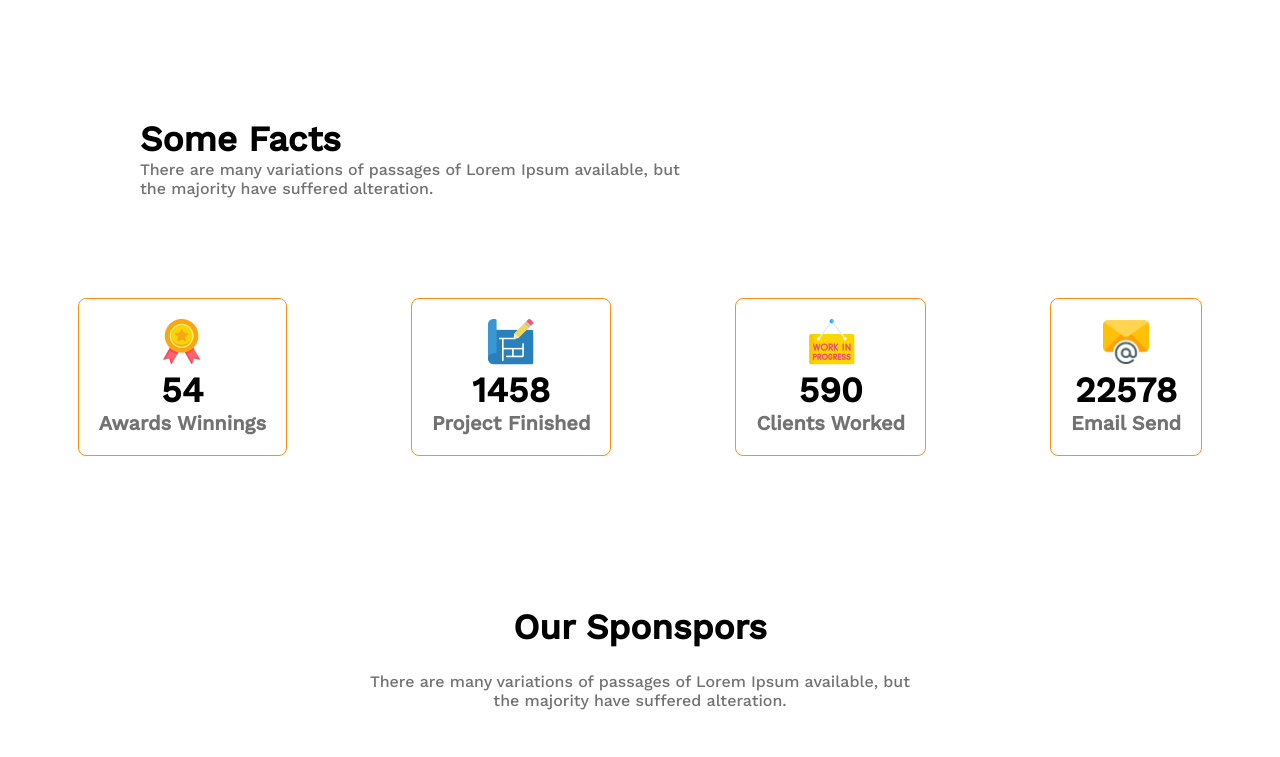
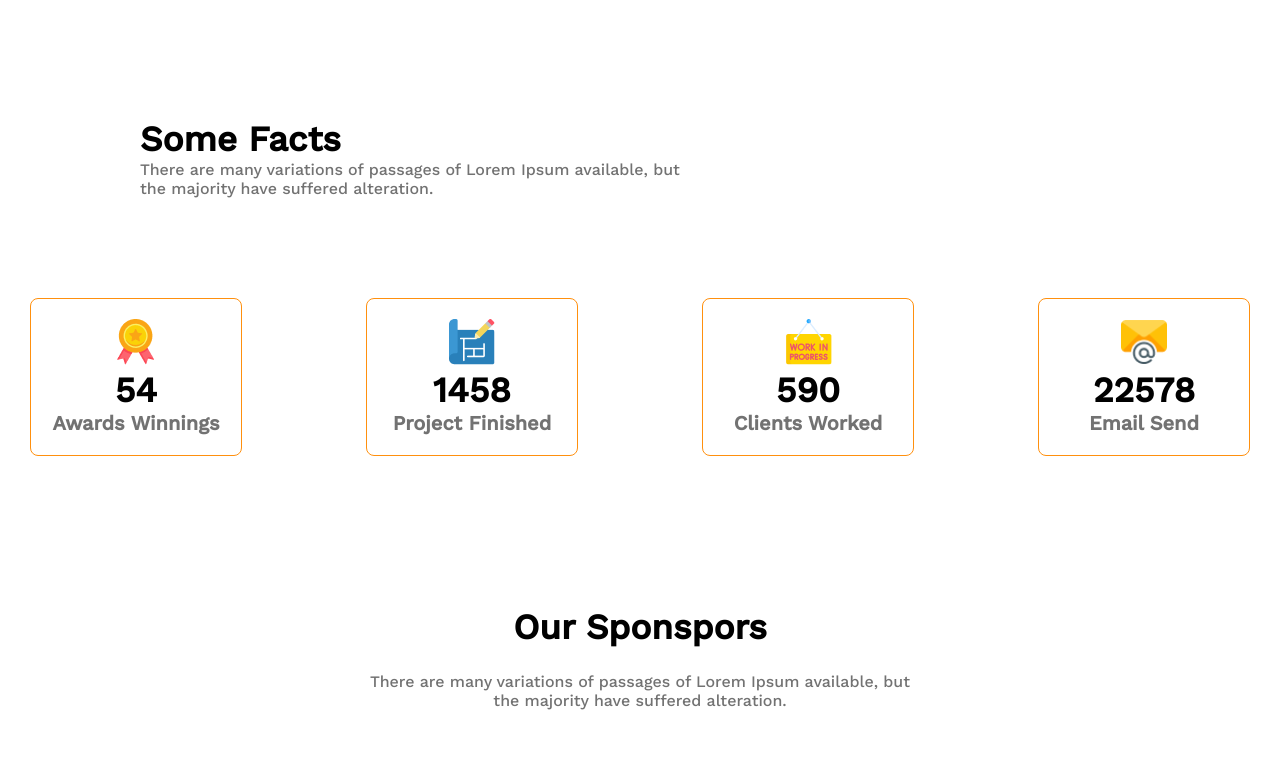
Before and after one commit to HasibUddin1/g3-architect, a plain HTML site: page index.html in a window 1280 px wide. Shown: the part 3091-3848 px from the top of the page. Drawn offline with nearby package versions, Linux system fonts and the light colour scheme.

Commit message:
added some changes on icon section

```diff
--- a/style.css
+++ b/style.css
@@ -207,11 +207,13 @@ body {
 }
 
 .icons {
+    height: 116px;
+    width: 170px;
+    padding: 20px;
     display: flex;
     flex-direction: column;
     align-items: center;
     border: 1px solid #FF900E;
-    padding: 20px;
     border-radius: 8px;
     transition: 1ms, 1s;
 }
```
